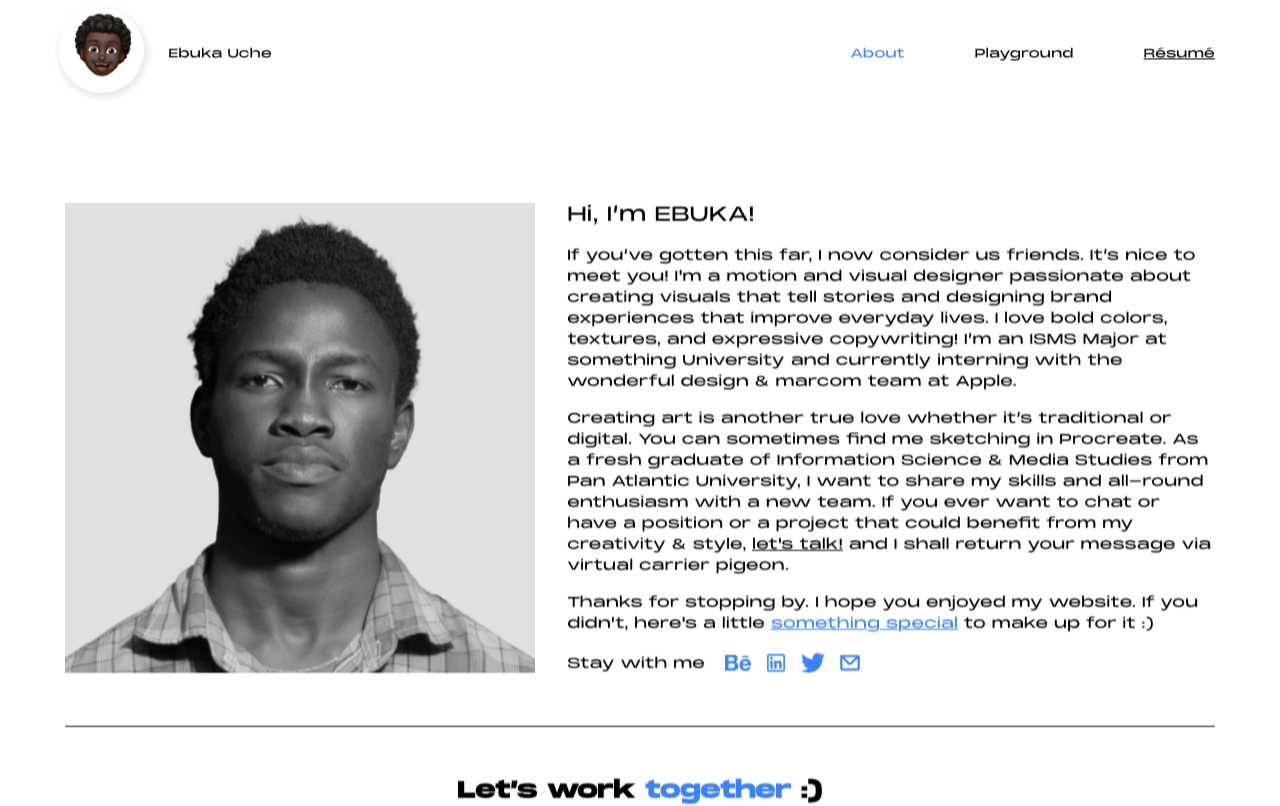
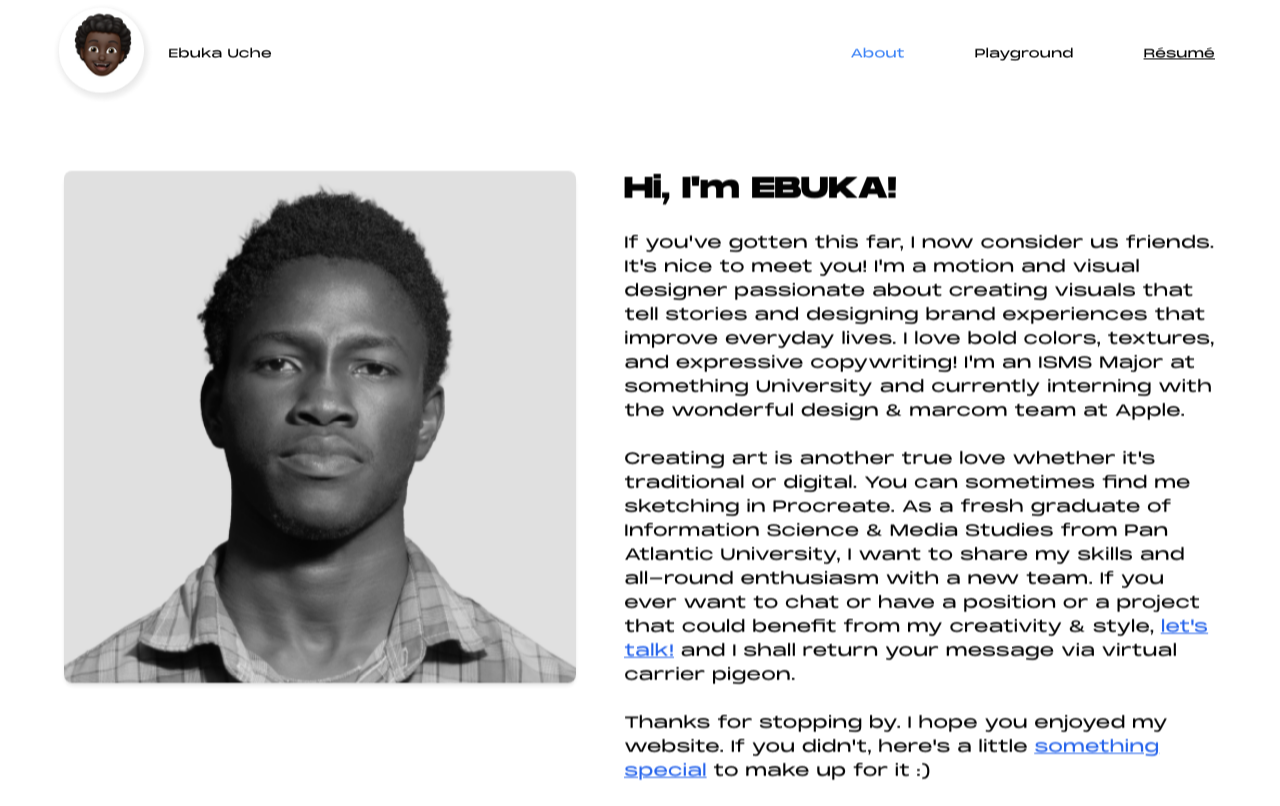
Before and after one commit to tolzzyyy/ebukaptf, a React (Create React App) app: page /about in a window 1280 px wide. Shown: the top 806 px of the page. Built offline with nearby package versions, Linux system fonts and the light colour scheme.

Commit message:
subomi was here

```diff
--- a/src/Components/About.jsx
+++ b/src/Components/About.jsx
@@ -1,91 +1,88 @@
 import React from "react";
 import Ebuka from "../Assets/Profile Picture.png";
-import { BsBehance, BsLinkedin, BsMailbox, BsTwitter } from "react-icons/bs";
+import { BsBehance } from "react-icons/bs";
 import { LiaLinkedin } from "react-icons/lia";
 import { CgMail } from "react-icons/cg";
 import { FaTwitter } from "react-icons/fa";
 
 const About = () => {
   return (
-    <div className="px-[30px] max-w-[1640px] mx-auto lg:px-[40px] xl:px-[65px] 2xl:px-[100px] about flex flex-col justify-center my-[20px] xl:my-[20px] items-center min-h-[400px] xl:h-[100vh]">
-      <div className="flex flex-col lg:flex-row items-center w-full lg:justify-between gap-[40px] md:gap-8">
-        <div className="flex-shrink-0 w-auto lg:w-[400px] xl:w-[470px] 2xl:w-[550px]">
+    <div className="px-4 sm:px-6 md:px-8 lg:px-12 xl:px-16 max-w-7xl mx-auto my-8 md:my-12 lg:my-16">
+      <div className="flex flex-col lg:flex-row items-center lg:items-start gap-8 lg:gap-12">
+        <div className="w-full max-w-sm lg:max-w-md xl:max-w-lg">
           <img
             src={Ebuka}
-            className="w-full h-auto object-cover"
+            className="w-full h-auto object-cover rounded-lg shadow-md"
             alt="Profile"
           />
         </div>
-        <div className="w-auto xl:w-[740px]  2xl:w-[730px] font-[400] leading-[1.5] text-[8.3px] md:text-[10px] lg:text-[10px] xl:text-[14px] flex flex-col gap-[30px] md:gap-4 xl:gap-4 2xl:gap-8">
-          <h1 className="text-[20px] font-monument-extended font-medium">
-            Hi, I’m EBUKA!
+        <div className="w-full lg:w-3/5 xl:w-2/3 space-y-6 text-sm sm:text-base">
+          <h1 className="text-2xl sm:text-3xl font-semibold font-monument-extended">
+            Hi, I'm EBUKA!
           </h1>
-          <h1>
-            If you’ve gotten this far, I now consider us friends. It’s nice to
-            meet you! I'm a motion and visual designer passionate about creating
-            visuals that tell stories and designing brand experiences that
-            improve everyday lives. I love bold colors, textures, and expressive
-            copywriting! I’m an ISMS Major at something University and currently
-            interning with the wonderful design & marcom team at Apple.
-          </h1>
-          <h1>
-            Creating art is another true love whether it’s traditional or
-            digital. You can sometimes find me sketching in Procreate. As a fresh
-            graduate of Information Science & Media Studies from Pan Atlantic
-            University, I want to share my skills and all-round enthusiasm with a
-            new team. If you ever want to chat or have a position or a project
-            that could benefit from my creativity & style,{" "}
-            <a className="underline" href="mailto:Eburogersuche@yahoo.com">
+          <p>
+            If you've gotten this far, I now consider us friends. It's nice to meet you! I'm a motion and visual designer passionate about creating visuals that tell stories and designing brand experiences that improve everyday lives. I love bold colors, textures, and expressive copywriting! I'm an ISMS Major at something University and currently interning with the wonderful design & marcom team at Apple.
+          </p>
+          <p>
+            Creating art is another true love whether it's traditional or digital. You can sometimes find me sketching in Procreate. As a fresh graduate of Information Science & Media Studies from Pan Atlantic University, I want to share my skills and all-round enthusiasm with a new team. If you ever want to chat or have a position or a project that could benefit from my creativity & style,{' '}
+            <a className="underline text-blue-600 hover:text-blue-800" href="mailto:Eburogersuche@yahoo.com">
               let's talk!
-            </a>{" "}
-            and I shall return your message via virtual carrier pigeon.
-          </h1>
-          <h1>
-            Thanks for stopping by. I hope you enjoyed my website. If you
-            didn't, here's a little{" "}
+            </a>
+            {' '}and I shall return your message via virtual carrier pigeon.
+          </p>
+          <p>
+            Thanks for stopping by. I hope you enjoyed my website. If you didn't, here's a little{' '}
             <a
-              className="underline text-blue-500"
+              className="underline text-blue-600 hover:text-blue-800"
               href="https://wallpapers.com/images/hd/funny-chihuahua-pictures-xsaojsskugo3h6rs.jpg"
+              target="_blank"
+              rel="noopener noreferrer"
             >
               something special
-            </a>{" "}
-            to make up for it :)
-          </h1>
-          <div className="flex items-center gap-5">
-            <p>Stay with me</p>
-            <div className="flex items-center gap-3">
+            </a>
+            {' '}to make up for it :)
+          </p>
+          <div className="flex items-center flex-wrap gap-4">
+            <p className="font-semibold">Stay with me</p>
+            <div className="flex items-center gap-4">
               <a
                 href="https://www.behance.net/ebukauche1"
                 target="_blank"
                 rel="noopener noreferrer"
+                className="text-blue-500 hover:text-blue-700 transition-colors"
               >
-                <BsBehance size={26} className="text-blue-500" />
+                <BsBehance size={24} />
               </a>
               <a
                 href="https://www.linkedin.com/in/ebukau?utm_source=share&utm_campaign=share_via&utm_content=profile&utm_medium=ios_app"
                 target="_blank"
                 rel="noopener noreferrer"
+                className="text-blue-500 hover:text-blue-700 transition-colors"
               >
-                <LiaLinkedin size={26} className="text-blue-500" />
+                <LiaLinkedin size={24} />
               </a>
               <a
                 href="https://x.com/t0_ge_?s=21"
                 target="_blank"
                 rel="noopener noreferrer"
+                className="text-blue-500 hover:text-blue-700 transition-colors"
               >
-                <FaTwitter size={24} className="text-blue-500" />
+                <FaTwitter size={22} />
               </a>
-              <a href="mailto:Eburogersuche@yahoo.com">
-                <CgMail size={26} className="text-blue-500" />
+              <a
+                href="mailto:Eburogersuche@yahoo.com"
+                className="text-blue-500 hover:text-blue-700 transition-colors"
+              >
+                <CgMail size={24} />
               </a>
             </div>
           </div>
         </div>
       </div>
-      <div className="border-t-[1px] flex flex-col items-center w-full gap-10 justify-center py-8 md:py-12 mt-[50px] h-auto border-black mx-[20px] lg:mx-[40px] xl:mx-[65px]">
-        <h1 className="text-lg font-bold lg:text-2xl">
-          Let’s work <span className="text-blue-500">together</span> :)
-        </h1>
+      <div className="border-t border-gray-300 mt-12 pt-8 text-center">
+        <h2 className="text-xl sm:text-2xl font-bold">
+          Let's work <span className="text-blue-500">together</span> :)
+        </h2>
       </div>
     </div>
   );
```
